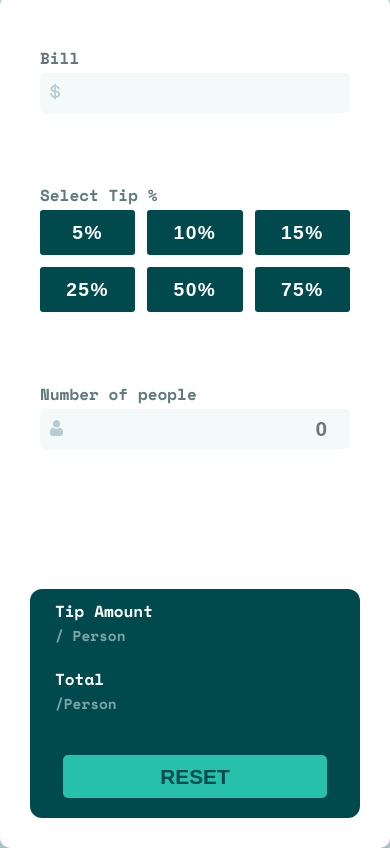
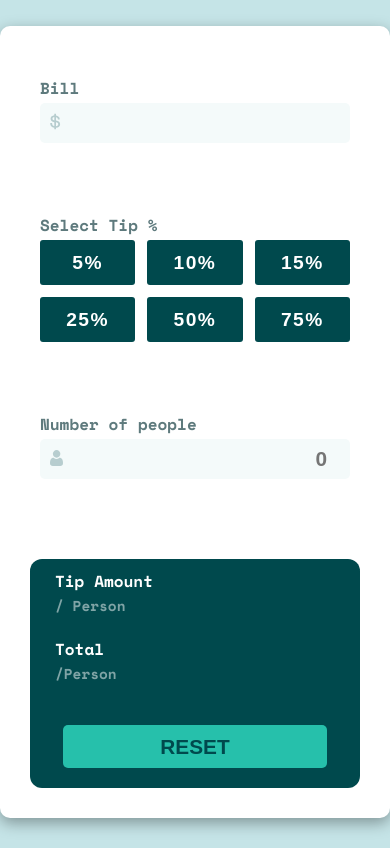
Before and after one commit to ademzeri/VanillaJS-Tip-calculator, a plain HTML site: page index.html in a window 390 px wide. Drawn offline with nearby package versions, Linux system fonts and the light colour scheme.

Commit message:
some changes on responsive code

```diff
--- a/index.html
+++ b/index.html
@@ -18,7 +18,7 @@
 
     <script src="script.js" defer></script>
 
-    <title>Frontend Mentor | Tip calculator app</title>
+    <title>Tip calculator app</title>
 
     <!-- Feel free to remove these styles or customise in your own stylesheet 👍 -->
     <style>
--- a/styles.css
+++ b/styles.css
@@ -39,9 +39,7 @@ body{
     .container{
         display:flex;
         flex-direction: column;
-        gap:120px;
-
-
+        gap:60px;
     }
     .left,.right{
         display:flex;
```
Also changed, not shown: 3 other files.
